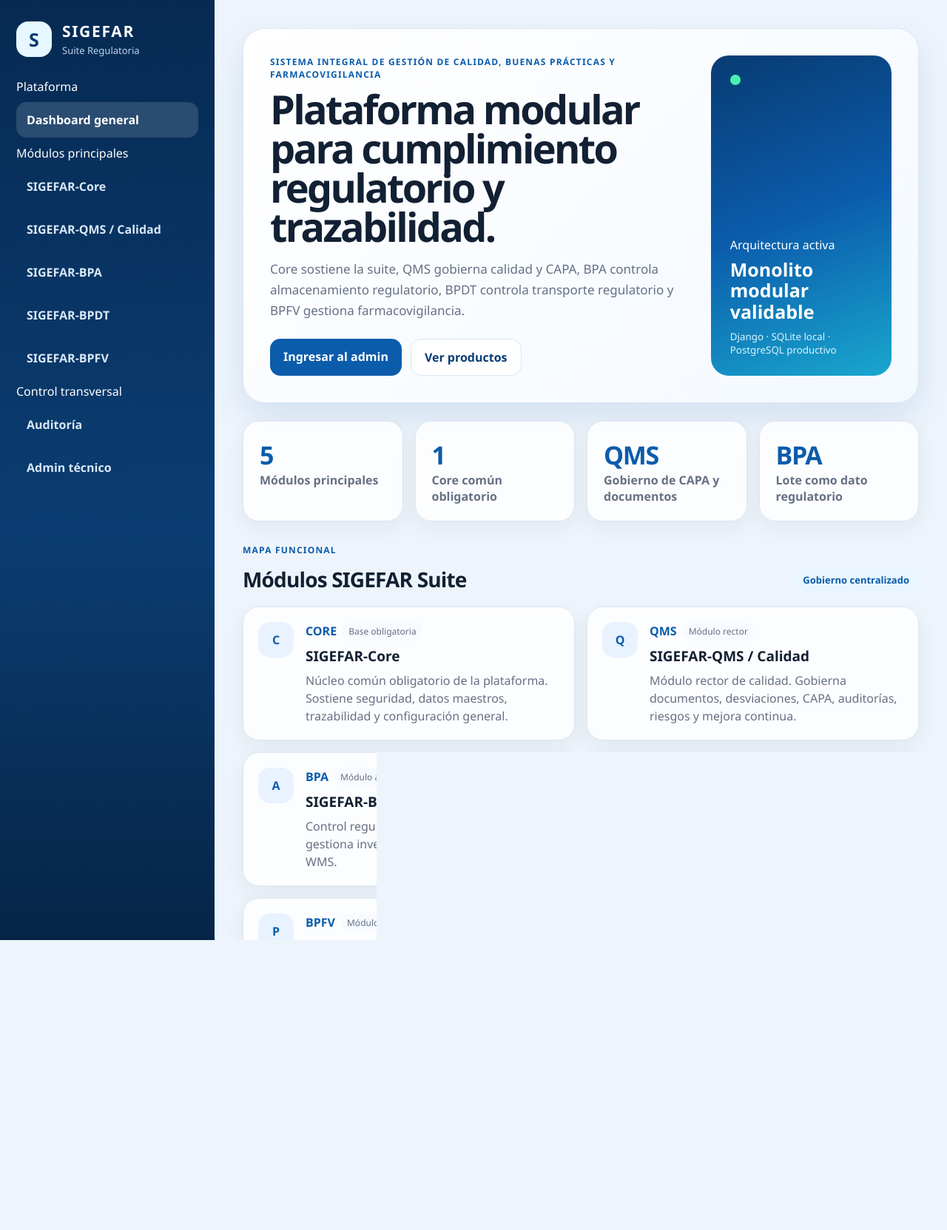
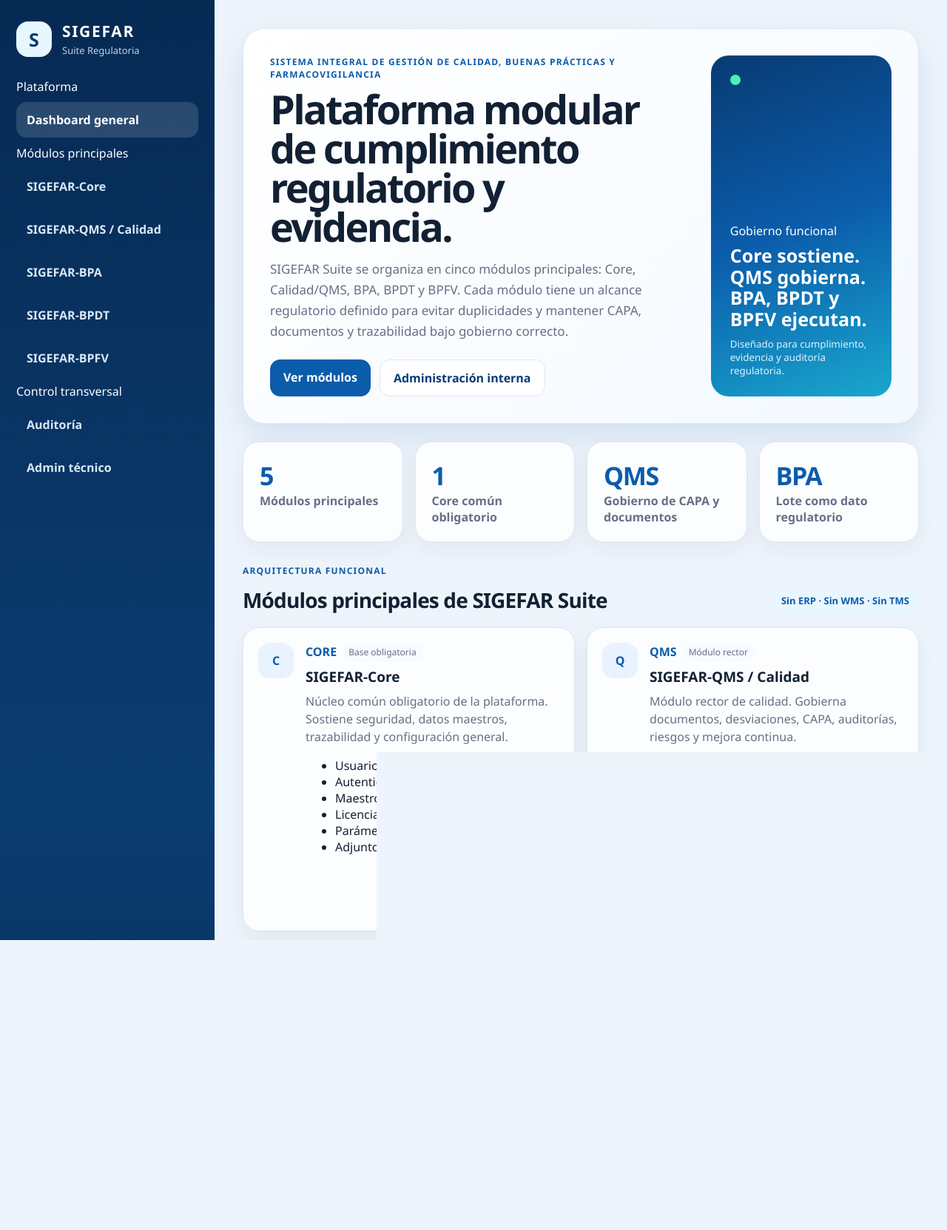
Before and after one commit to carlos-optimizacion/sigefar-suite, a Django app: page / in a window 1280 px wide. Shown: the top 1663 px of the page at 74% size. Before the commit the page ends 1271 px from the top, so only its background shows below. Run offline with Django 5.2, Linux system fonts and the light colour scheme.

Commit message:
Actualiza dashboard para mostrar componentes por módulo

```diff
--- a/templates/core/dashboard.html
+++ b/templates/core/dashboard.html
@@ -6,18 +6,18 @@
 <section class="hero">
     <div>
         <p class="eyebrow">Sistema Integral de Gestión de Calidad, Buenas Prácticas y Farmacovigilancia</p>
-        <h2>Plataforma modular para cumplimiento regulatorio y trazabilidad.</h2>
-        <p class="hero-text">Core sostiene la suite, QMS gobierna calidad y CAPA, BPA controla almacenamiento regulatorio, BPDT controla transporte regulatorio y BPFV gestiona farmacovigilancia.</p>
+        <h2>Plataforma modular de cumplimiento regulatorio y evidencia.</h2>
+        <p class="hero-text">SIGEFAR Suite se organiza en cinco módulos principales: Core, Calidad/QMS, BPA, BPDT y BPFV. Cada módulo tiene un alcance regulatorio definido para evitar duplicidades y mantener CAPA, documentos y trazabilidad bajo gobierno correcto.</p>
         <div class="actions">
-            <a class="btn primary" href="/admin/">Ingresar al admin</a>
-            <a class="btn secondary" href="/admin/core/producto/">Ver productos</a>
+            <a class="btn primary" href="#modulos">Ver módulos</a>
+            <a class="btn secondary" href="/admin/">Administración interna</a>
         </div>
     </div>
     <div class="hero-card">
         <span class="status-dot"></span>
-        <p>Arquitectura activa</p>
-        <strong>Monolito modular validable</strong>
-        <small>Django · SQLite local · PostgreSQL productivo</small>
+        <p>Gobierno funcional</p>
+        <strong>Core sostiene. QMS gobierna. BPA, BPDT y BPFV ejecutan.</strong>
+        <small>Diseñado para cumplimiento, evidencia y auditoría regulatoria.</small>
     </div>
 </section>
 
@@ -30,17 +30,17 @@
     {% endfor %}
 </section>
 
-<section class="section-header">
+<section class="section-header" id="modulos">
     <div>
-        <p class="eyebrow">Mapa funcional</p>
-        <h3>Módulos SIGEFAR Suite</h3>
+        <p class="eyebrow">Arquitectura funcional</p>
+        <h3>Módulos principales de SIGEFAR Suite</h3>
     </div>
-    <span class="pill">Gobierno centralizado</span>
+    <span class="pill">Sin ERP · Sin WMS · Sin TMS</span>
 </section>
 
 <section class="module-grid">
     {% for modulo in modulos %}
-    <article class="module-card">
+    <article class="module-card module-card-wide">
         <div class="module-icon">{{ modulo.icono }}</div>
         <div class="module-content">
             <div class="module-topline">
@@ -49,6 +49,11 @@
             </div>
             <h4>{{ modulo.nombre }}</h4>
             <p>{{ modulo.descripcion }}</p>
+            <ul class="module-list">
+                {% for componente in modulo.componentes %}
+                <li>{{ componente }}</li>
+                {% endfor %}
+            </ul>
         </div>
     </article>
     {% endfor %}
```
